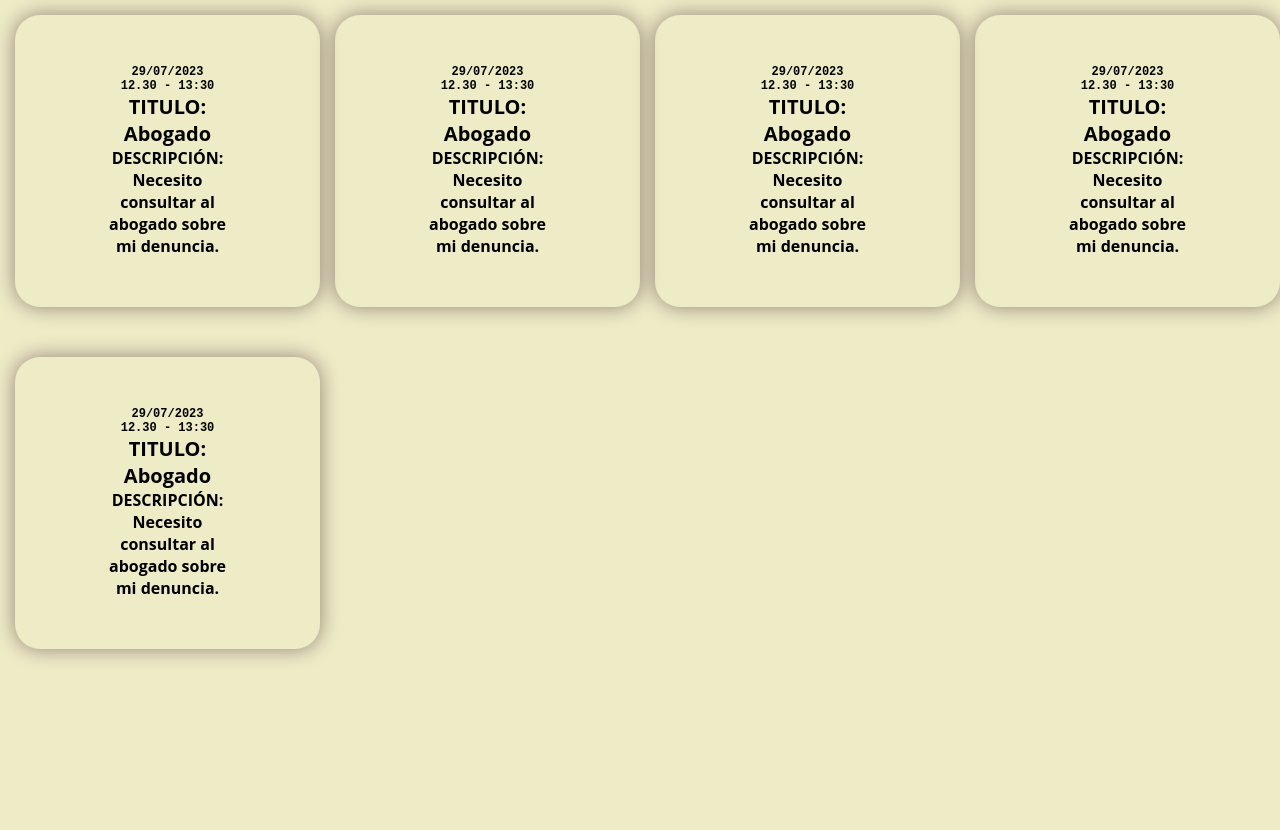
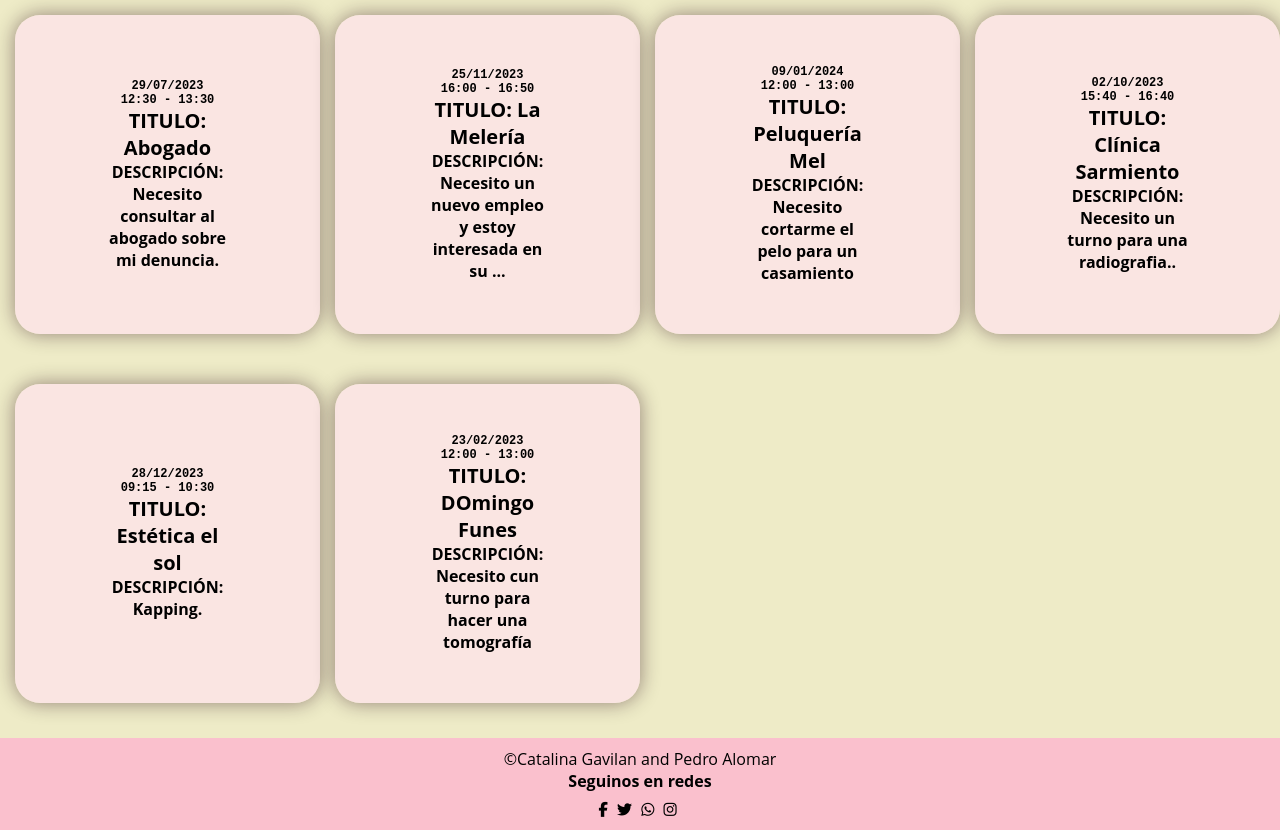
Before and after one commit to CatalinaGavilan/Proyecto-final, a PHP site: page /misturnos.html in a window 1280 px wide. Shown: the part 91-921 px from the top of the page. Before the commit the page ends 751 px from the top, so only its background shows below. Run offline with PHP 8.4, Linux system fonts and the light colour scheme; some libraries are stand-ins or nearby versions.

Commit message:
actualizo archivos

```diff
--- a/index.html
+++ b/index.html
@@ -49,5 +49,8 @@
             </ul>
             </div>
 
+            </div>
+
+
 </body>
 </html>
--- a/misturnos.html
+++ b/misturnos.html
@@ -13,45 +13,69 @@
 
             <div> <td><i class="fa-solid fa-calendar-days"></i>  TURNERO</td> </div>
             <h3>MIS TURNOS</h3>
-            <div> <td><a href="index.html"><i class="fa-solid fa-circle-arrow-left"></i></a></td> </div>
+            <div> <td><a href="indexusuario.html"><i class="fa-solid fa-circle-arrow-left"></i></a></td> </div>
         </nav>
     </header>
 <div class="turnos">
     <div class="turno1">
         <h2 class="fecha">29/07/2023 </h2>
-        <h2 class="hora">  12.30 - 13:30</h2>
+        <h2 class="hora">  12:30 - 13:30</h2>
         <h1 class="title"><b>TITULO: </b> Abogado</h1>
         <h4 class="descripción"><b>DESCRIPCIÓN: </b>Necesito consultar al abogado sobre mi denuncia.</h4>
     </div>
 
     <div class="turno2">
-        <h2 class="fecha">29/07/2023 </h2>
-        <h2 class="hora">  12.30 - 13:30</h2>
-        <h1 class="title"><b>TITULO: </b> Abogado</h1>
-        <h4 class="descripción"><b>DESCRIPCIÓN: </b>Necesito consultar al abogado sobre mi denuncia.</h4>
+        <h2 class="fecha"> 25/11/2023 </h2>
+        <h2 class="hora">  16:00 - 16:50 </h2>
+        <h1 class="title"><b>TITULO: </b> La Melería</h1>
+        <h4 class="descripción"><b>DESCRIPCIÓN: </b>Necesito un nuevo empleo y estoy interesada en su ...</h4>
     </div>
 
     <div class="turno3">
-        <h2 class="fecha">29/07/2023 </h2>
-        <h2 class="hora">  12.30 - 13:30</h2>
-        <h1 class="title"><b>TITULO: </b> Abogado</h1>
-        <h4 class="descripción"><b>DESCRIPCIÓN: </b>Necesito consultar al abogado sobre mi denuncia.</h4>
+        <h2 class="fecha">09/01/2024 </h2>
+        <h2 class="hora">  12:00 - 13:00</h2>
+        <h1 class="title"><b>TITULO: </b> Peluquería Mel</h1>
+        <h4 class="descripción"><b>DESCRIPCIÓN: </b>Necesito cortarme el pelo para un casamiento</h4>
     </div>
 
     <div class="turno4">
-        <h2 class="fecha">29/07/2023 </h2>
-        <h2 class="hora">  12.30 - 13:30</h2>
-        <h1 class="title"><b>TITULO: </b> Abogado</h1>
-        <h4 class="descripción"><b>DESCRIPCIÓN: </b>Necesito consultar al abogado sobre mi denuncia.</h4>
-    </div>
-</div>
-    <div class="turno5">
-        <h2 class="fecha">29/07/2023 </h2>
-        <h2 class="hora">  12.30 - 13:30</h2>
-        <h1 class="title"><b>TITULO: </b> Abogado</h1>
-        <h4 class="descripción"><b>DESCRIPCIÓN: </b>Necesito consultar al abogado sobre mi denuncia.</h4>
+        <h2 class="fecha">02/10/2023 </h2>
+        <h2 class="hora">  15:40 - 16:40</h2>
+        <h1 class="title"><b>TITULO: </b> Clínica Sarmiento</h1>
+        <h4 class="descripción"><b>DESCRIPCIÓN: </b>Necesito un turno para una radiografia..</h4>
     </div>
 
 
+</div>
+<div class="turnos2">
+    <div class="turno5">
+        <h2 class="fecha">28/12/2023 </h2>
+        <h2 class="hora">  09:15 - 10:30</h2>
+        <h1 class="title"><b>TITULO: </b> Estética el sol</h1>
+        <h4 class="descripción"><b>DESCRIPCIÓN: </b>Kapping.</h4>
+    </div>
+
+    <div class="turno6">
+        <h2 class="fecha">23/02/2023 </h2>
+        <h2 class="hora"> 12:00 - 13:00 </h2>
+        <h1 class="title"><b>TITULO: </b> DOmingo Funes </h1>
+        <h4 class="descripción"><b>DESCRIPCIÓN: </b>Necesito cun turno para hacer una tomografía</h4>
+    </div>
+</div>
+
+<footer>
+    <div>&copy;Catalina Gavilan and Pedro Alomar </div>
+    <div>
+        <h4>Seguinos en redes</h4>
+
+    </div>
+    <div class="socialf">
+                <a href="https://es-la.facebook.com/"  class="fa fa-facebook fa-2x"></a>
+                <a href="https://twitter.com/Hugmanrique" class="fa fa-twitter fa-2x"></a>
+                <a href="https://web.whatsapp.com/" class="fa fa-whatsapp fa-2x"></a>
+                <a href="https://www.instagram.com/" class="fa fa-instagram fa-2x"></a>
+        </div>
+</footer>
+
 </body>
 </html>
--- a/style.css
+++ b/style.css
@@ -499,6 +499,8 @@ header .nav div{
     justify-content: center;
     margin-top:15px;
     margin-left: 15px;
+    transition: transform .2s;
+    background-color: #ffe4edb9;
 }
 
 .turno2{
@@ -514,6 +516,8 @@ header .nav div{
     justify-content: center;
     margin-top:15px;
     margin-left: 15px;
+    transition: transform .2s;
+    background-color: #ffe4edb9;
 }
 
 .turno3{
@@ -529,6 +533,8 @@ header .nav div{
     justify-content: center;
     margin-top:15px;
     margin-left: 15px;
+    transition: transform .2s;
+    background-color: #ffe4edb9;
 }
 
 .turno4{
@@ -544,6 +550,8 @@ header .nav div{
     justify-content: center;
     margin-top:15px;
     margin-left: 15px;
+    transition: transform .2s;
+    background-color: #ffe4edb9;
 }
 
 .turno5{
@@ -559,11 +567,61 @@ header .nav div{
     justify-content: center;
     margin-top:15px;
     margin-left: 15px;
+    transition: transform .2s;
+    background-color: #ffe4edb9;
+
+}
+
+.turno6{
+    box-shadow: 0 0 20px rgba(36, 4, 21, 0.452);
+    padding: 50px 90px;
+    border-radius: 25px;
+    display: flex;
+    flex-direction: column;
+    text-align: center;
+    padding-top: 50px;
+    width: 305px;
+    margin-bottom: 35px;
+    justify-content: center;
+    margin-top:15px;
+    margin-left: 15px;
+    transition: transform .2s;
+    background-color: #ffe4edb9;
 }
 
 .turnos{
     width: 100%;
     display: flex;
+}
+
+.turnos2{
+    width: 100%;
+    display: flex;
+
+}
+
+.turno1:hover{
+    transform: scale(1.2);
+}
+
+.turno2:hover{
+    transform: scale(1.2);
+}
+
+.turno3:hover{
+    transform: scale(1.2);
+}
+
+.turno4:hover{
+    transform: scale(1.2);
+}
+
+.turno5:hover{
+    transform: scale(1.2);
+}
+
+.turno6:hover{
+    transform: scale(1.2);
 }
 
 .fecha{
@@ -583,3 +641,33 @@ header .nav div{
     font-size: 15px;
 
 }
+
+footer{
+    float: left;
+    width: 100%;
+    background-color: rgba(255, 174, 208, 0.705);
+    padding: 10px;
+    box-sizing: border-box;
+    text-align: center;
+    color: rgb(0, 0, 0);
+}
+
+footer .socialf{
+    display: inline-block;
+    text-align: center;
+    margin-top: 0%;
+    padding: 0%;
+}
+
+footer .socialf a{
+    text-decoration: none;
+    color: rgb(0, 0, 0);
+    margin-right: 5px;
+    font-size: 15px;
+}
+
+.cambiar{
+    text-decoration: none;
+    margin-top: 15px;
+    color: rgb(0, 0, 0);
+}
```
Also changed, not shown: index.php (+12 -0 lines), indexusuario.html (+13 -0 lines), iniciosesion.php (+14 -0 lines), session.php (line endings or trailing spaces).
